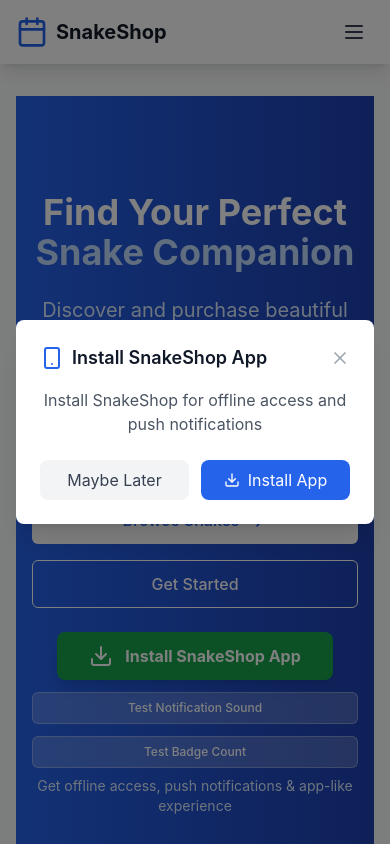
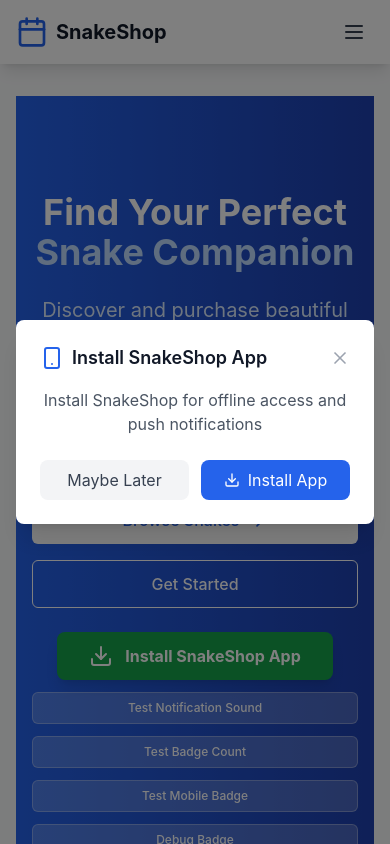
Before and after one commit to gayatriparaskar/NotificationFrontend, a React (Create React App) app: page / in a window 390 px wide. Shown: the top 844 px of the page. Built offline with nearby package versions, Linux system fonts and the light colour scheme; no server answers.

Commit message:
mobile PWA again again

```diff
--- a/src/pages/Home.js
+++ b/src/pages/Home.js
@@ -38,13 +38,27 @@
       }
     };
 
+    // Listen for badge update events
+    const handleBadgeUpdate = (event) => {
+      console.log('Home: Badge update event received:', event.detail);
+      if (event.detail && event.detail.count !== undefined) {
+        setBadgeCount(event.detail.count);
+      }
+    };
+
     // Check immediately
     checkBadgeCount();
+
+    // Listen for badge update events
+    window.addEventListener('badge-update', handleBadgeUpdate);
 
     // Check periodically
     const badgeInterval = setInterval(checkBadgeCount, 2000);
 
-    return () => clearInterval(badgeInterval);
+    return () => {
+      clearInterval(badgeInterval);
+      window.removeEventListener('badge-update', handleBadgeUpdate);
+    };
   }, []);
 
   const handleInstallClick = async () => {
@@ -85,14 +99,37 @@
 
   const handleTestBadge = () => {
     // Test badge notification
+    console.log('Home: Testing badge count...');
     notificationService.setBadgeCount(5);
-    alert('Badge count set to 5! Check your app icon.');
+    alert('Badge count set to 5! Check your app icon and browser tab title.');
 
-    // Clear badge after 3 seconds
+    // Clear badge after 5 seconds
     setTimeout(() => {
+      console.log('Home: Clearing badge count...');
       notificationService.clearBadge();
       alert('Badge cleared!');
-    }, 3000);
+    }, 5000);
+  };
+
+  const handleTestMobileBadge = () => {
+    // Test mobile badge specifically
+    console.log('Home: Testing mobile badge...');
+    notificationService.setMobileBadgeFallback(3);
+    alert('Mobile badge set to 3! Check browser tab title and in-app indicator.');
+
+    // Clear after 5 seconds
+    setTimeout(() => {
+      console.log('Home: Clearing mobile badge...');
+      notificationService.setMobileBadgeFallback(0);
+      alert('Mobile badge cleared!');
+    }, 5000);
+  };
+
+  const handleDebugBadge = () => {
+    // Debug badge status
+    console.log('Home: Debugging badge status...');
+    notificationService.debugBadgeStatus();
+    alert('Badge debug info logged to console. Check browser console for details.');
   };
 
   const features = [
@@ -212,6 +249,18 @@
                     className="btn btn-sm bg-white bg-opacity-20 text-white hover:bg-opacity-30 border border-white border-opacity-30"
                   >
                     Test Badge Count
+                  </button>
+                  <button
+                    onClick={handleTestMobileBadge}
+                    className="btn btn-sm bg-white bg-opacity-20 text-white hover:bg-opacity-30 border border-white border-opacity-30"
+                  >
+                    Test Mobile Badge
+                  </button>
+                  <button
+                    onClick={handleDebugBadge}
+                    className="btn btn-sm bg-white bg-opacity-20 text-white hover:bg-opacity-30 border border-white border-opacity-30"
+                  >
+                    Debug Badge
                   </button>
                 </div>
                 <p className="text-primary-100 text-sm mt-2 text-center">
--- a/src/services/notificationService.js
+++ b/src/services/notificationService.js
@@ -234,8 +234,26 @@
     // Store in localStorage for persistence
     if (count > 0) {
       localStorage.setItem('mobile-badge-count', count.toString());
+      console.log('Notification Service: Mobile badge count stored in localStorage:', count);
     } else {
       localStorage.removeItem('mobile-badge-count');
+      console.log('Notification Service: Mobile badge count cleared from localStorage');
+    }
+
+    // Force update the badge count in the UI
+    this.forceBadgeUpdate(count);
+  }
+
+  // Force badge update in the UI
+  forceBadgeUpdate(count) {
+    try {
+      // Dispatch a custom event to update UI components
+      window.dispatchEvent(new CustomEvent('badge-update', {
+        detail: { count: count }
+      }));
+      console.log('Notification Service: Badge update event dispatched with count:', count);
+    } catch (error) {
+      console.log('Notification Service: Could not dispatch badge update event:', error);
     }
   }
 
@@ -506,6 +524,26 @@
     }
   }
 
+  // Debug function to check badge status
+  debugBadgeStatus() {
+    const userAgent = navigator.userAgent.toLowerCase();
+    const isMobile = /android|iphone|ipad|ipod|blackberry|iemobile|opera mini/i.test(userAgent);
+    const isAndroid = userAgent.includes('android');
+    const isIOS = userAgent.includes('iphone') || userAgent.includes('ipad');
+
+    console.log('=== BADGE DEBUG INFO ===');
+    console.log('User Agent:', userAgent);
+    console.log('Is Mobile:', isMobile);
+    console.log('Is Android:', isAndroid);
+    console.log('Is iOS:', isIOS);
+    console.log('Badge API Support:', 'setAppBadge' in navigator);
+    console.log('Current Badge Count (localStorage):', localStorage.getItem('mobile-badge-count'));
+    console.log('Current Badge Count (badge-count):', localStorage.getItem('badge-count'));
+    console.log('Document Title:', document.title);
+    console.log('Service Worker Registration:', !!this.registration);
+    console.log('========================');
+  }
+
   // Check if PWA is already installed
   checkIfInstalled() {
     // Check if running in standalone mode
```
